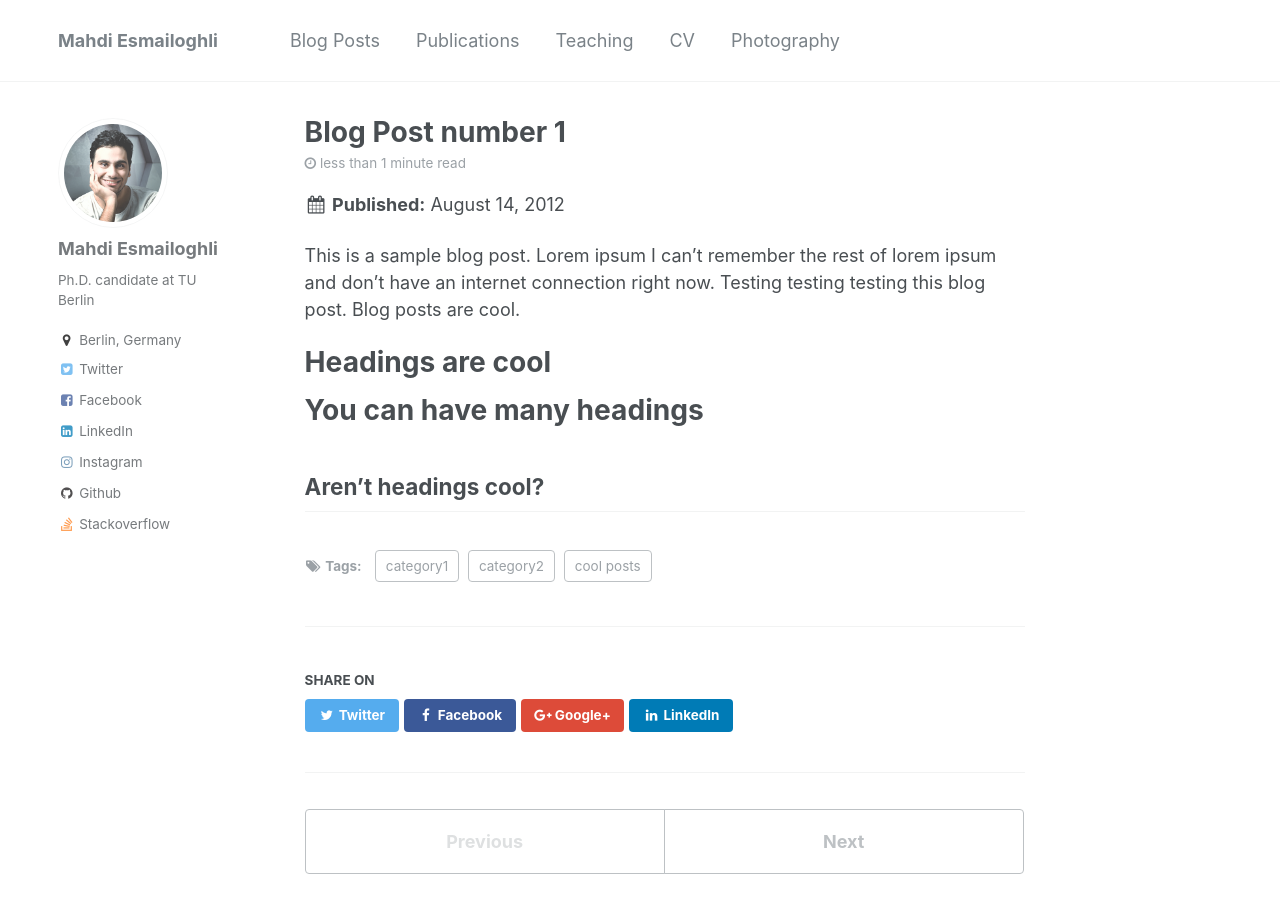
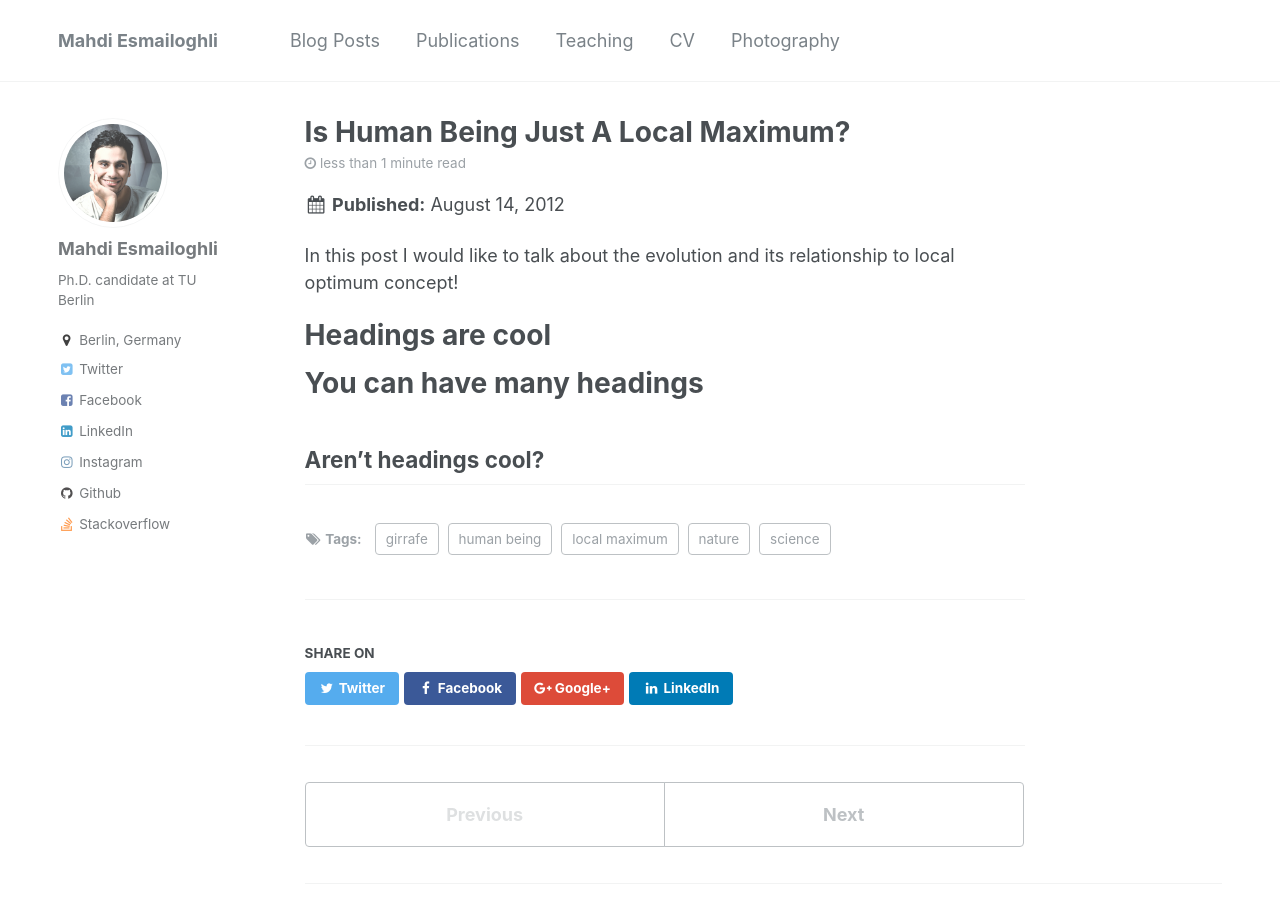
Before and after one commit to esmailoghli/esmailoghli.github.io, a Jekyll site: the page built from _posts/2012-08-14-blog-post-1.md, in a window 1280 px wide and 900 px high. Built offline with Jekyll 4.4.1, drawn with Linux system fonts in a browser that asks for light colours.

Commit message:
Update 2012-08-14-blog-post-1.md

```diff
--- a/_posts/2012-08-14-blog-post-1.md
+++ b/_posts/2012-08-14-blog-post-1.md
@@ -1,14 +1,16 @@
 ---
-title: 'Blog Post number 1'
+title: 'Is Human Being Just A Local Maximum?'
 date: 2012-08-14
 permalink: /posts/2012/08/blog-post-1/
 tags:
-  - cool posts
-  - category1
-  - category2
+  - girrafe
+  - nature
+  - human being
+  - science
+  - local maximum
 ---
 
-This is a sample blog post. Lorem ipsum I can't remember the rest of lorem ipsum and don't have an internet connection right now. Testing testing testing this blog post. Blog posts are cool.
+In this post I would like to talk about the evolution and its relationship to local optimum concept!
 
 Headings are cool
 ======
```
